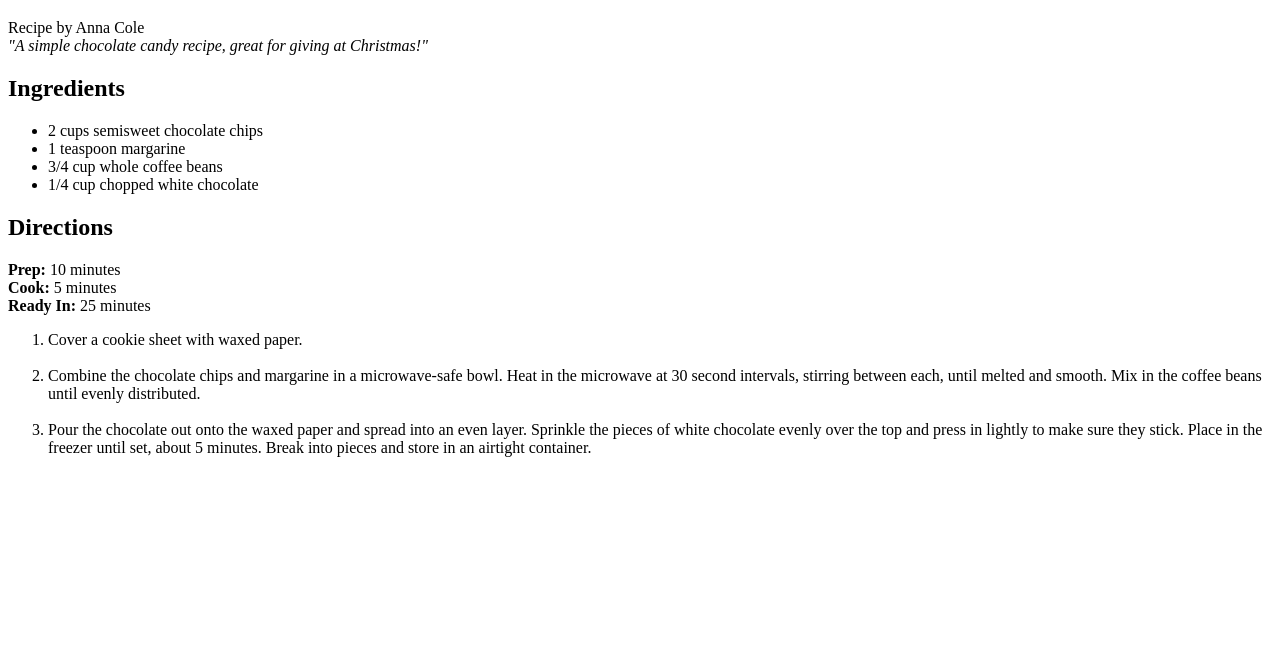
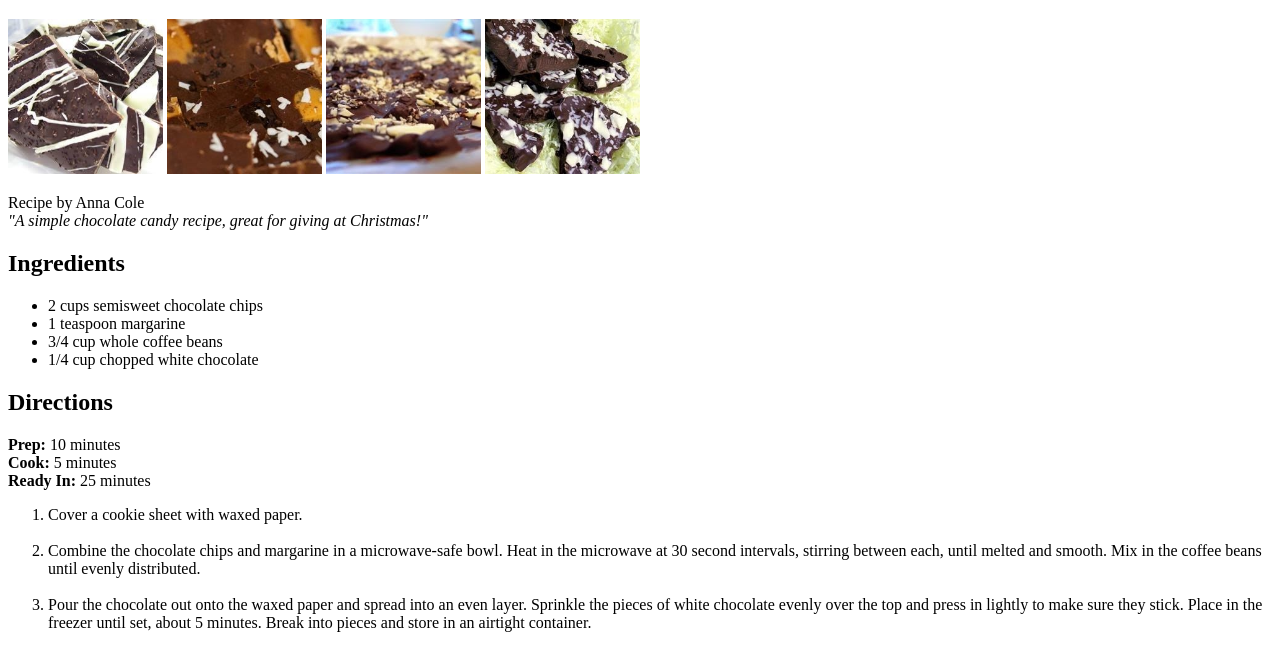
Before and after one commit to KTProg-2024/recipe-ZemonAdams, a plain HTML site: page index.html in a window 1280 px wide. Shown: the part 61-732 px from the top of the page. Drawn offline with Linux system fonts and the light colour scheme.

Commit message:
Added images

```diff
--- a/index.html
+++ b/index.html
@@ -6,6 +6,10 @@
 
     <body>
       <h1> Espresso Bark </h1>
+      <img src= "Candy1.jpg" width=155 alt=Broken Chocolate with white drizzle>
+      <img src= "Candy2.jpg" width=155 alt=Fudge blocks with white flakes >
+      <img src= "Candy3.jpg" width=155 alt=Chocolate with cookiedoh on top>
+      <img src= "Candy4.jpg" width=155 alt=Broken fudge cookie with white flakes on top>
       <p> Recipe by Anna Cole
         <br>
         <i>  "A simple chocolate candy recipe, great for giving at Christmas!"</i> </p>
```
Also changed, not shown: Candy1.jpg (added), Candy2.jpg (added), Candy3.jpg (added), Candy4.jpg (added).
